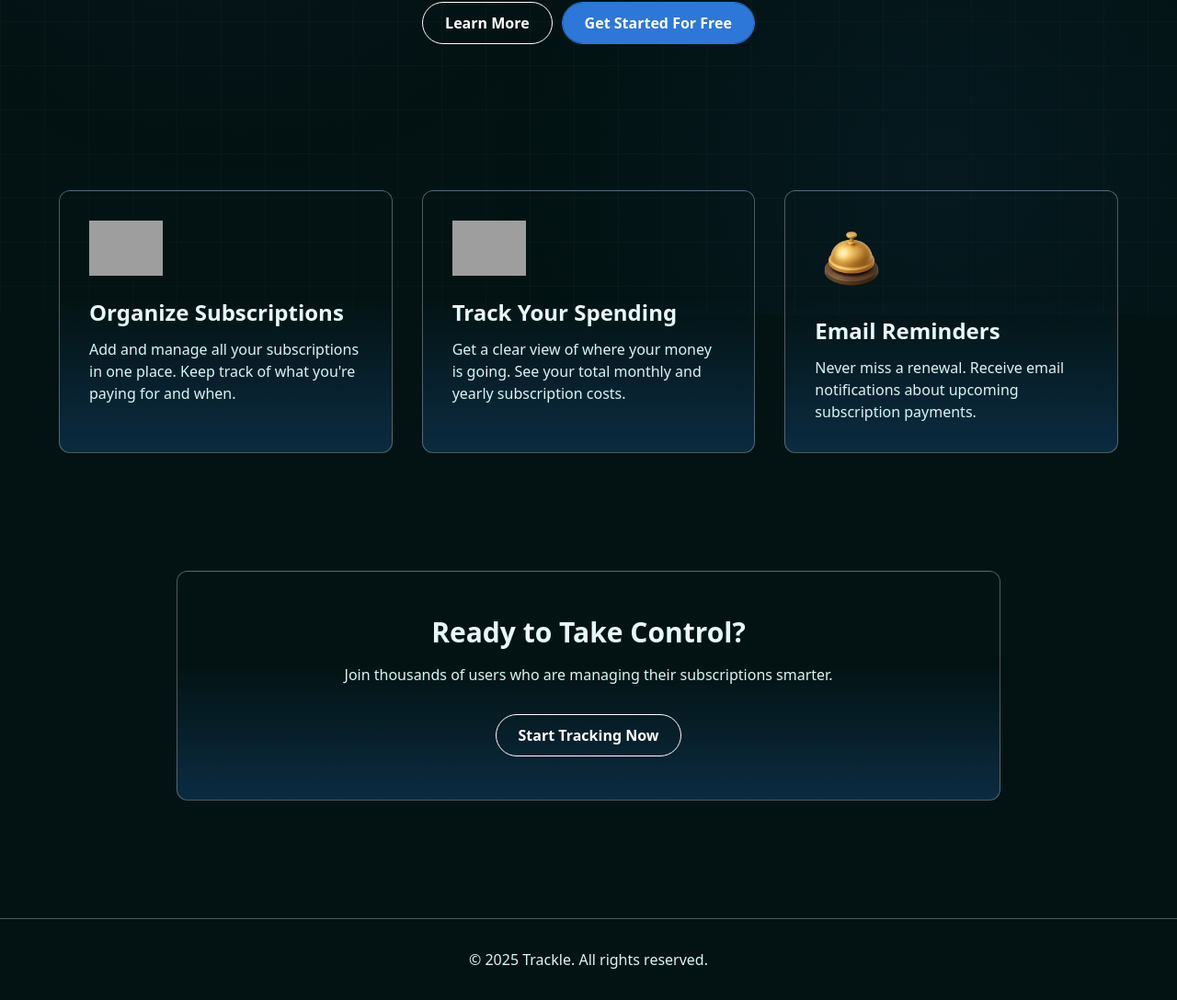
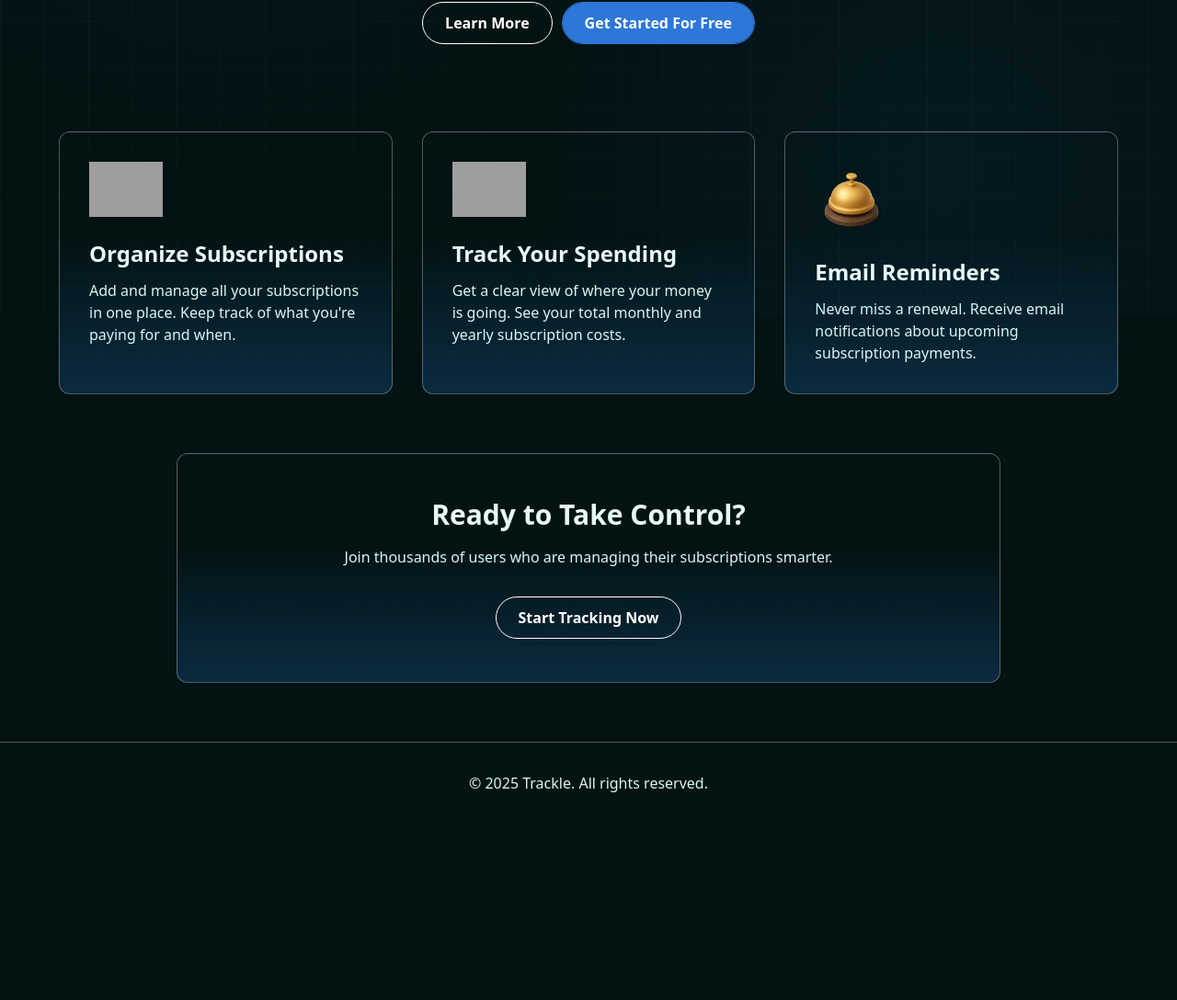
Before and after one commit to Niko21122323/trackle-subscription-tracker, a website: page public/index.html in a window 1280 px wide. Shown: the part 457-1545 px from the top of the page at 92% size. After the commit the page ends 1353 px from the top, so only its background shows below. Drawn offline with nearby package versions, Linux system fonts and the light colour scheme; grey boxes are pictures that could not be loaded.

Commit message:
css changes

```diff
--- a/public/index.html
+++ b/public/index.html
@@ -105,7 +105,7 @@
       </nav>
 
       <!-- Hero Section -->
-      <div class="container mx-auto px-6 lg:px-8 py-24">
+      <div class="container mx-auto px-6 lg:px-8 py-16 lg:py-24">
         <div class="flex flex-col items-center justify-center">
           <h1
             class="text-center max-[425px]:text-3xl text-4xl sm:text-5xl lg:text-6xl font-bold max-w-[800px] pb-6"
@@ -142,7 +142,7 @@
       </div>
 
       <!-- Features Section -->
-      <div class="container mx-auto px-6 lg:px-8 py-16">
+      <div class="container mx-auto px-6 lg:px-8 pb-16">
         <div
           class="grid grid-cols-1 sm:grid-cols-2 lg:grid-cols-3 gap-4 xl:gap-8 max-w-6xl mx-auto"
         >
@@ -202,7 +202,7 @@
       </div>
 
       <!-- CTA Section -->
-      <div class="container mx-auto px-6 lg:px-8 py-16">
+      <div class="container mx-auto px-6 lg:px-8 pb-16">
         <div
           class="flex flex-col items-center justify-center bg-transparent rounded-xl border border-white/30 max-[425px]:p-4 p-6 sm:p-12 text-center max-w-4xl mx-auto card-gradient"
         >
@@ -226,7 +226,7 @@
       </div>
 
       <!-- Footer -->
-      <footer class="bg-transparent mt-16 py-8 border-t border-white/30">
+      <footer class="bg-transparent py-8 border-t border-white/30">
         <div class="container mx-auto px-6 lg:px-8 text-center text-gray-600">
           <p>&copy; 2025 Trackle. All rights reserved.</p>
         </div>
```
Also changed, not shown: public/css/output.css.
